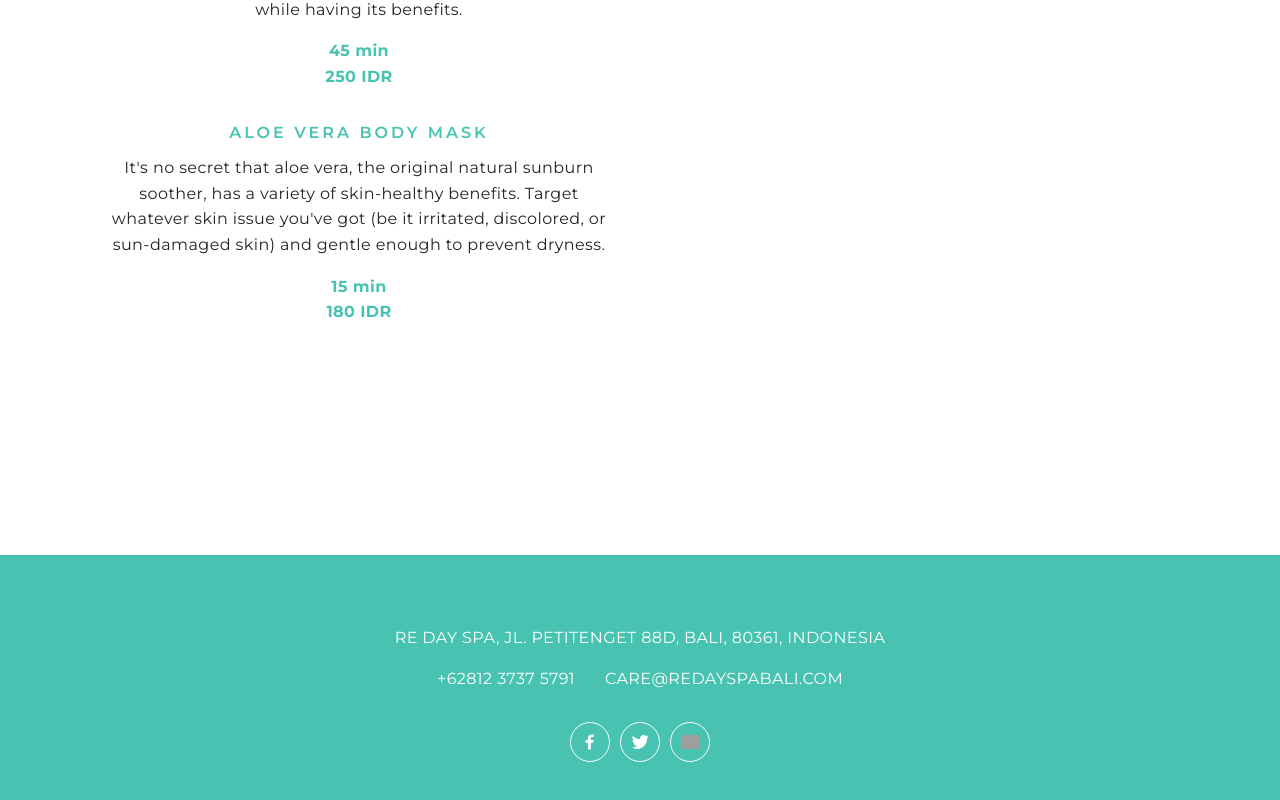
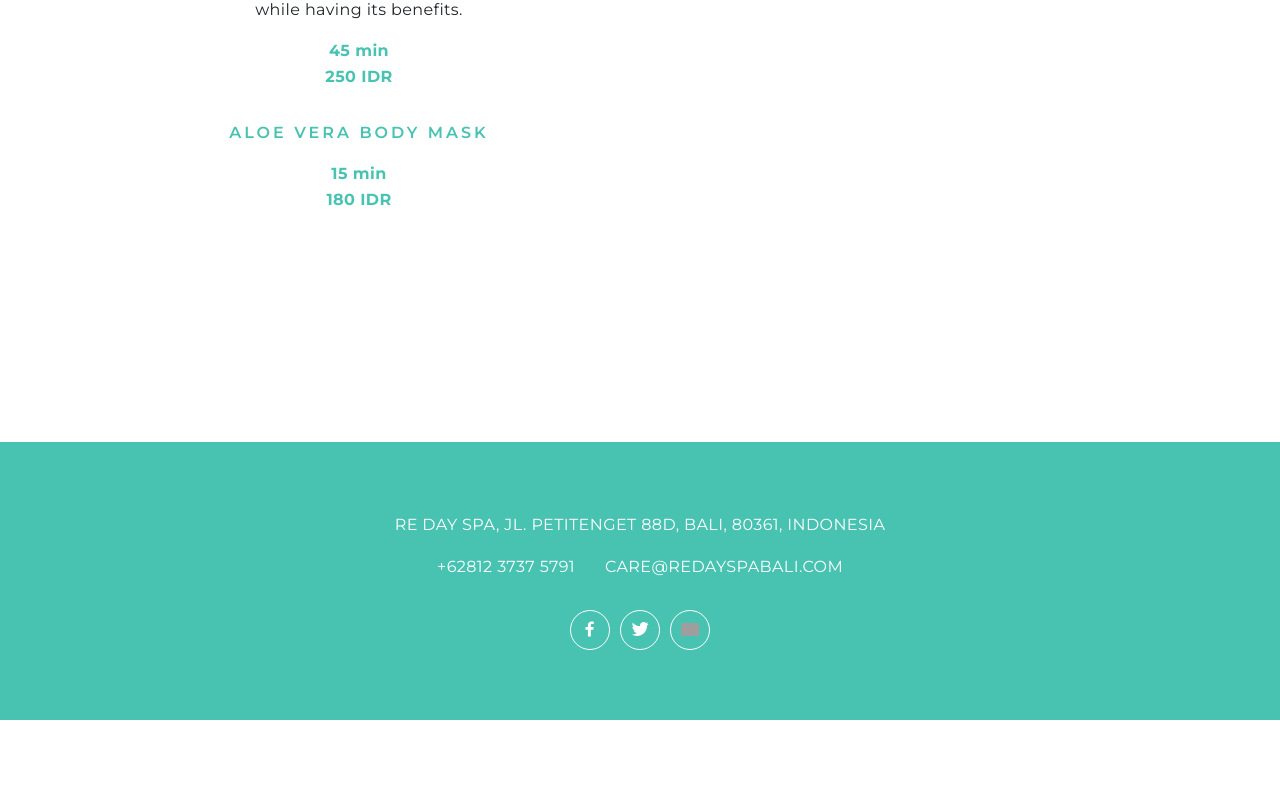
Before and after one commit to aldipee/redayspa, a Next.js app: page /treatment-menu in a window 1280 px wide. Shown: the part 6322-7122 px from the top of the page. After the commit the page ends 7042 px from the top, so only its background shows below. Built offline with nearby package versions, Linux system fonts and the light colour scheme; grey boxes are pictures that could not be loaded.

Commit message:
remove aloe desc

```diff
--- a/pages/treatment-menu.js
+++ b/pages/treatment-menu.js
@@ -493,7 +493,7 @@ export default function Home() {
                       <div className='text-center mb30'>
                         <div className='sm-heading'>ALOE VERA BODY MASK</div>
                         <p>
-                          {`It's`} no secret that aloe vera, the original natural sunburn soother, has a variety of skin-healthy benefits. Target whatever skin issue you've got (be it irritated, discolored, or sun-damaged skin) and gentle enough to prevent dryness.
+
                         </p>
                         <p className='font-bold green'>
                           15 min
```
